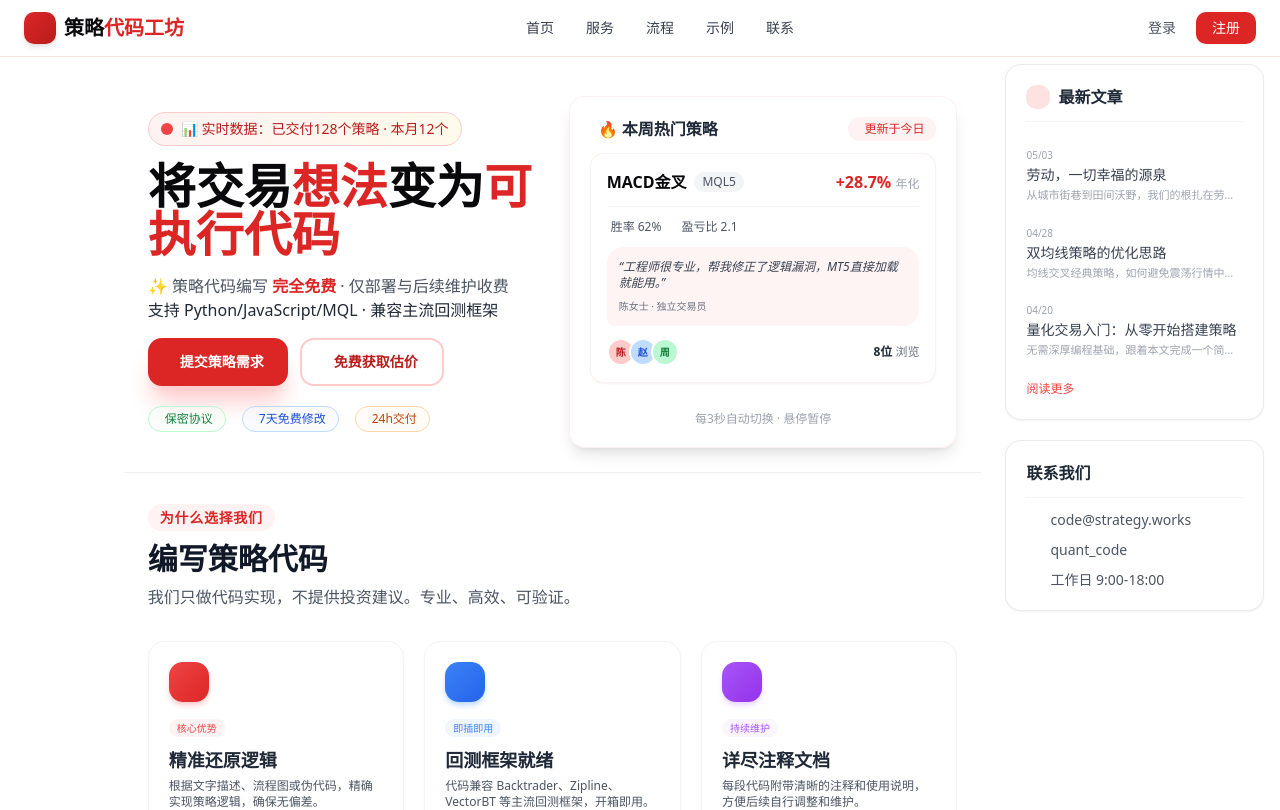
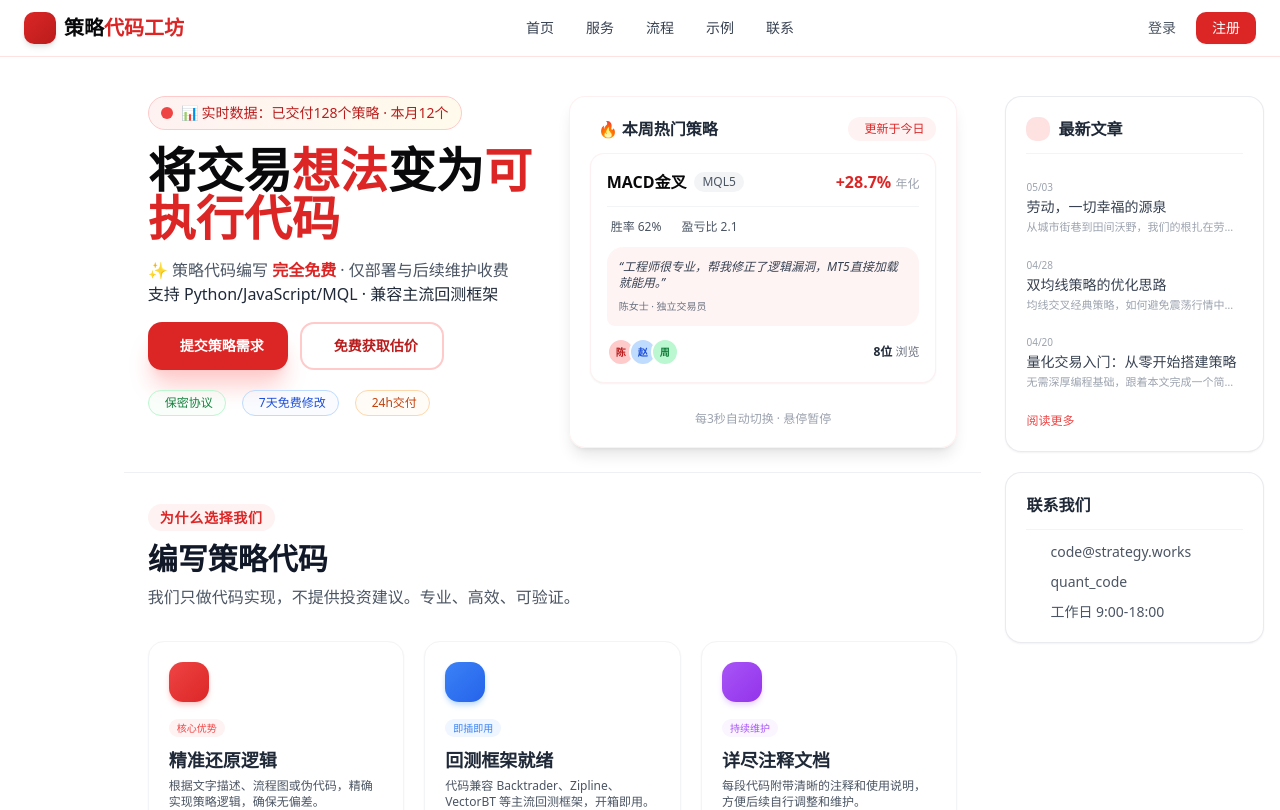
Before and after one commit to wedecwdf/djkfvbkf, a React (Vite) app: page / in a window 1280 px wide. Shown: the top 810 px of the page. Built offline with nearby package versions, Linux system fonts and the light colour scheme; no server answers; the database is empty.

Commit message:
fix: 对齐右侧最新文章卡片与热门策略卡片垂直位置

```diff
--- a/src/App.tsx
+++ b/src/App.tsx
@@ -29,7 +29,7 @@ function HomePage() {
           <ContactCTA />
         </main>
         {/* 右侧边栏 - lg 断点起显示 */}
-        <aside className="hidden lg:block w-[22%] flex-shrink-0 pl-4">
+        <aside className="hidden lg:block w-[22%] flex-shrink-0 pl-4 pt-8">
           <RightSidebar />
         </aside>
       </div>
--- a/src/sections/Hero.tsx
+++ b/src/sections/Hero.tsx
@@ -36,7 +36,7 @@ const Hero = () => {
 
   return (
     <section id="hero" className="pt-8 pb-6 px-6 max-w-7xl mx-auto">
-      <div className="grid lg:grid-cols-2 gap-8 items-center">
+      <div className="grid lg:grid-cols-2 gap-8 items-start">
         <div>
           <div className="inline-flex items-center gap-2 px-3 py-1.5 bg-gradient-to-r from-red-50 to-amber-50 rounded-full mb-4 border border-red-200">
             <span className="relative flex h-3 w-3">
```
